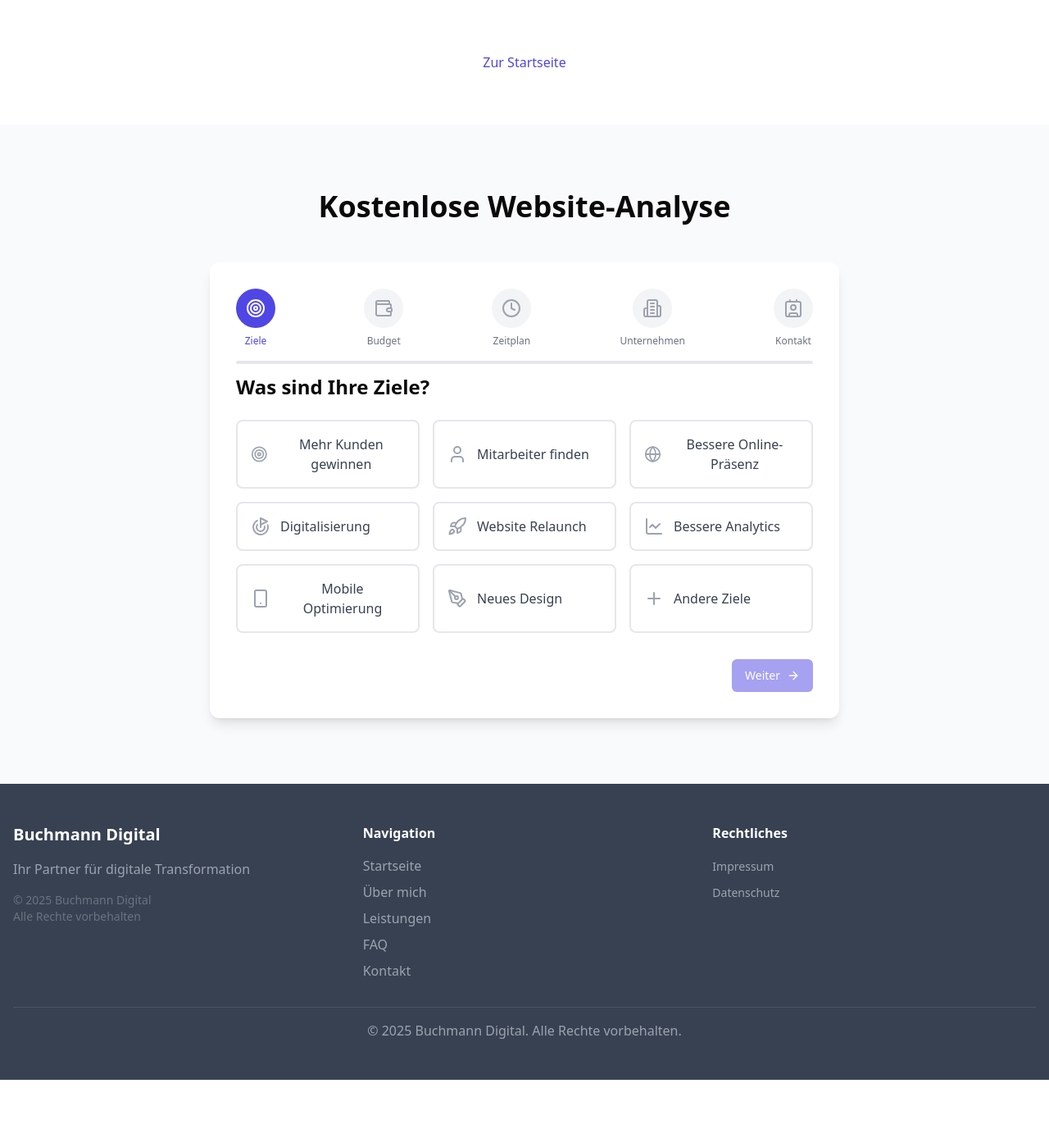
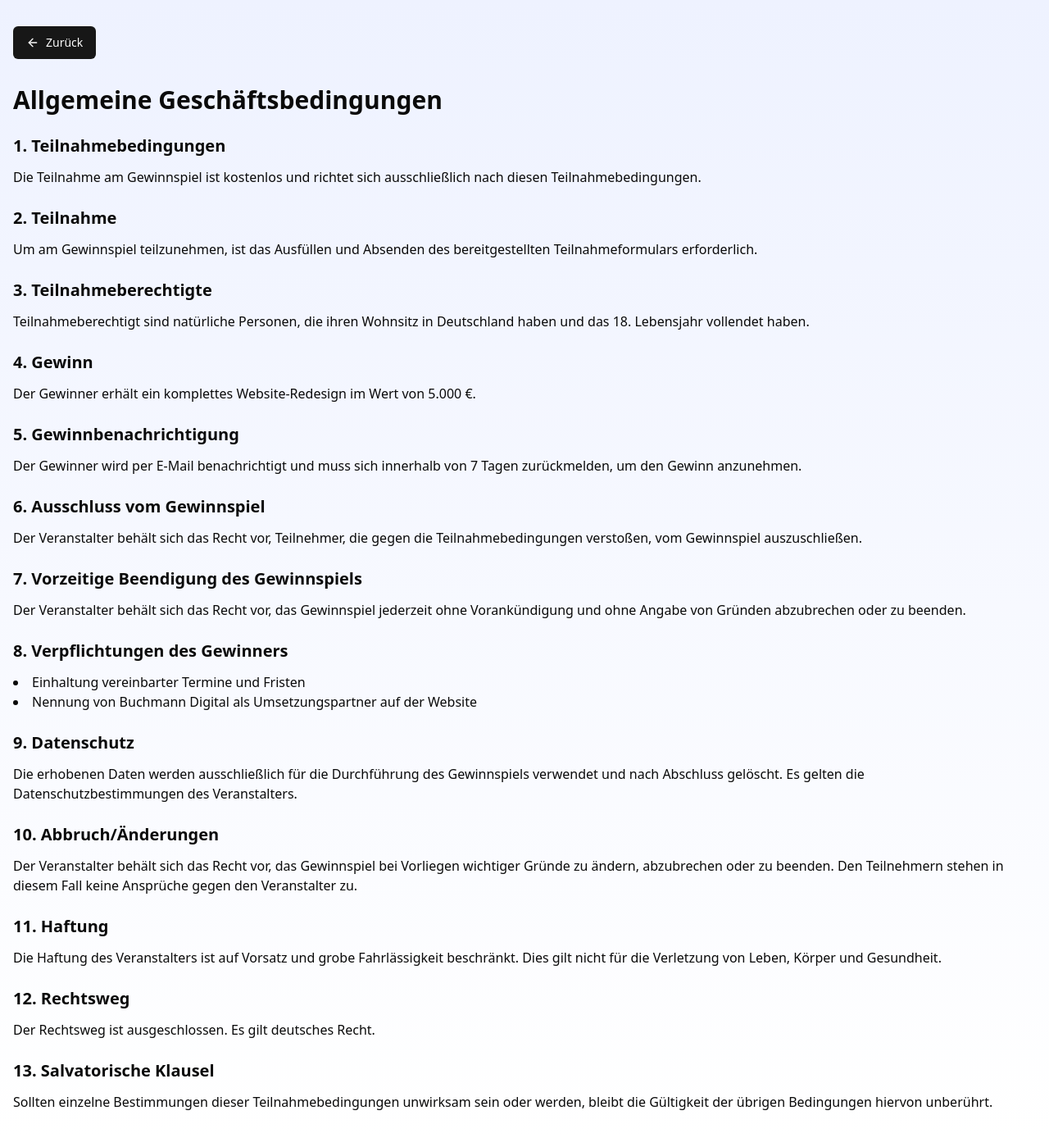
Before and after one commit to buchmanndigital/buchmann-digital-nextjs, a Next.js app: page /free/agb in a window 1280 px wide. Before the commit this address had no page. Shown: the whole page at 82% size. Before the commit the page ends 1317 px from the top, so only its background shows below. Built offline with nearby package versions, Linux system fonts and the light colour scheme.

Commit message:
add the agb

```diff
--- /dev/null
+++ b/src/app/free/agb/page.tsx
@@ -0,0 +1,83 @@
+'use client';
+
+import { useRouter } from 'next/navigation';
+import { ArrowLeft } from 'lucide-react';
+import { Button } from '@/components/ui/button';
+
+export default function AGBPage() {
+  const router = useRouter();
+
+  return (
+    <div className="min-h-screen bg-gradient-to-b from-indigo-50 to-white">
+      <div className="container mx-auto px-4 py-8">
+        <Button
+          className="flex items-center gap-2"
+          onClick={() => router.push('/free')}
+        >
+          <ArrowLeft className="w-4 h-4" />
+          Zurück
+        </Button>
+        <div className="mt-8">
+          <h1 className="text-3xl font-bold mb-6">Allgemeine Geschäftsbedingungen</h1>
+          <section className="space-y-6">
+            <div>
+              <h2 className="text-xl font-semibold mb-3">1. Teilnahmebedingungen</h2>
+              <p>Die Teilnahme am Gewinnspiel ist kostenlos und richtet sich ausschließlich nach diesen Teilnahmebedingungen.</p>
+            </div>
+            <div>
+              <h2 className="text-xl font-semibold mb-3">2. Teilnahme</h2>
+              <p>Um am Gewinnspiel teilzunehmen, ist das Ausfüllen und Absenden des bereitgestellten Teilnahmeformulars erforderlich.</p>
+            </div>
+            <div>
+              <h2 className="text-xl font-semibold mb-3">3. Teilnahmeberechtigte</h2>
+              <p>Teilnahmeberechtigt sind natürliche Personen, die ihren Wohnsitz in Deutschland haben und das 18. Lebensjahr vollendet haben.</p>
+            </div>
+            <div>
+              <h2 className="text-xl font-semibold mb-3">4. Gewinn</h2>
+              <p>Der Gewinner erhält ein komplettes Website-Redesign im Wert von 5.000 €.</p>
+            </div>
+            <div>
+              <h2 className="text-xl font-semibold mb-3">5. Gewinnbenachrichtigung</h2>
+              <p>Der Gewinner wird per E-Mail benachrichtigt und muss sich innerhalb von 7 Tagen zurückmelden, um den Gewinn anzunehmen.</p>
+            </div>
+            <div>
+              <h2 className="text-xl font-semibold mb-3">6. Ausschluss vom Gewinnspiel</h2>
+              <p>Der Veranstalter behält sich das Recht vor, Teilnehmer, die gegen die Teilnahmebedingungen verstoßen, vom Gewinnspiel auszuschließen.</p>
+            </div>
+            <div>
+              <h2 className="text-xl font-semibold mb-3">7. Vorzeitige Beendigung des Gewinnspiels</h2>
+              <p>Der Veranstalter behält sich das Recht vor, das Gewinnspiel jederzeit ohne Vorankündigung und ohne Angabe von Gründen abzubrechen oder zu beenden.</p>
+            </div>
+            <div>
+              <h2 className="text-xl font-semibold mb-3">8. Verpflichtungen des Gewinners</h2>
+              <ul className="list-disc list-inside">
+                <li>Einhaltung vereinbarter Termine und Fristen</li>
+                <li>Nennung von Buchmann Digital als Umsetzungspartner auf der Website</li>
+              </ul>
+            </div>
+            <div>
+              <h2 className="text-xl font-semibold mb-3">9. Datenschutz</h2>
+              <p>Die erhobenen Daten werden ausschließlich für die Durchführung des Gewinnspiels verwendet und nach Abschluss gelöscht. Es gelten die Datenschutzbestimmungen des Veranstalters.</p>
+            </div>
+            <div>
+              <h2 className="text-xl font-semibold mb-3">10. Abbruch/Änderungen</h2>
+              <p>Der Veranstalter behält sich das Recht vor, das Gewinnspiel bei Vorliegen wichtiger Gründe zu ändern, abzubrechen oder zu beenden. Den Teilnehmern stehen in diesem Fall keine Ansprüche gegen den Veranstalter zu.</p>
+            </div>
+            <div>
+              <h2 className="text-xl font-semibold mb-3">11. Haftung</h2>
+              <p>Die Haftung des Veranstalters ist auf Vorsatz und grobe Fahrlässigkeit beschränkt. Dies gilt nicht für die Verletzung von Leben, Körper und Gesundheit.</p>
+            </div>
+            <div>
+              <h2 className="text-xl font-semibold mb-3">12. Rechtsweg</h2>
+              <p>Der Rechtsweg ist ausgeschlossen. Es gilt deutsches Recht.</p>
+            </div>
+            <div>
+              <h2 className="text-xl font-semibold mb-3">13. Salvatorische Klausel</h2>
+              <p>Sollten einzelne Bestimmungen dieser Teilnahmebedingungen unwirksam sein oder werden, bleibt die Gültigkeit der übrigen Bedingungen hiervon unberührt.</p>
+            </div>
+          </section>
+        </div>
+      </div>
+    </div>
+  );
+}
--- a/src/components/free/ContestForm.tsx
+++ b/src/components/free/ContestForm.tsx
@@ -1,6 +1,7 @@
 'use client';
 
 import { useState, useEffect, useRef } from 'react';
+import Link from 'next/link';
 import { Input } from '@/components/ui/input';
 import { Textarea } from '@/components/ui/textarea';
 import { Button } from '@/components/ui/button';
@@ -207,6 +208,13 @@ export function ContestForm() {
                   />
                 </div>
 
+                <div className="text-sm text-gray-600">
+                  Mit dem Absenden des Formulars akzeptierst du unsere{' '}
+                  <Link href="/free/agb" className="text-indigo-600 hover:underline">
+                    Allgemeinen Geschäftsbedingungen (AGB)
+                  </Link>.
+                </div>
+
                 <Button
                   type="submit"
                   className="w-full bg-indigo-600 hover:bg-indigo-700 text-white"
```
